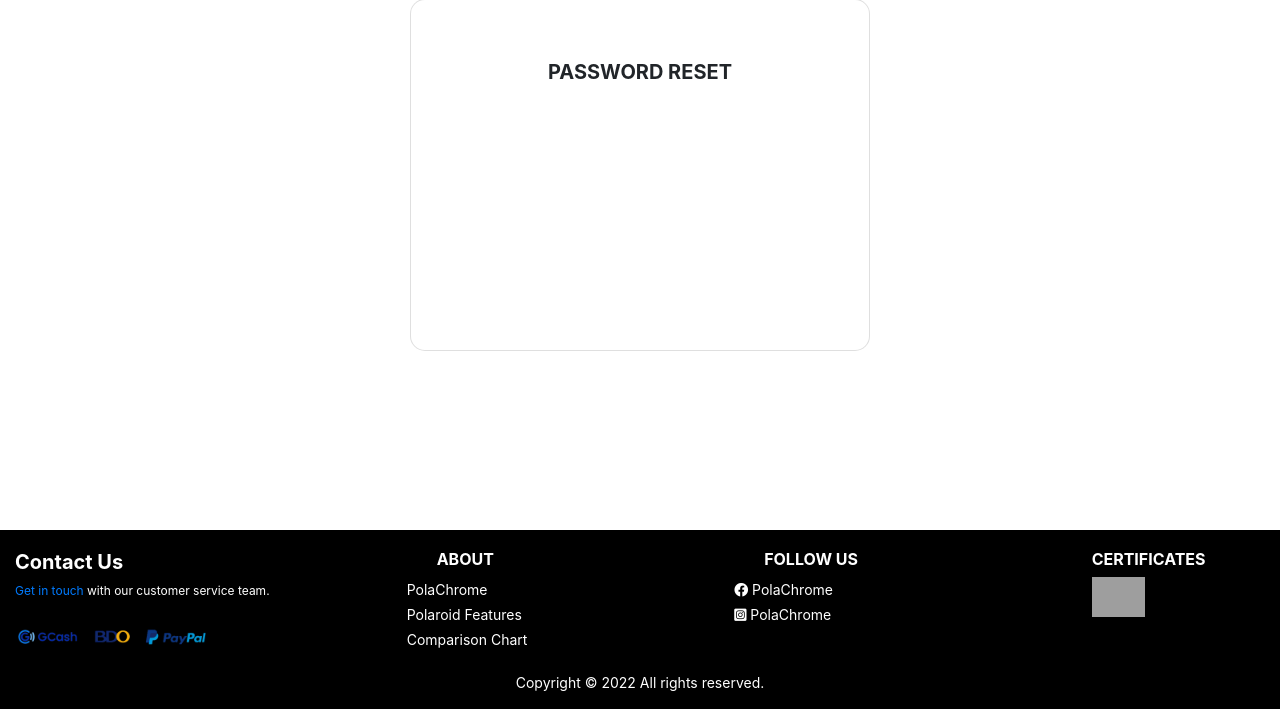
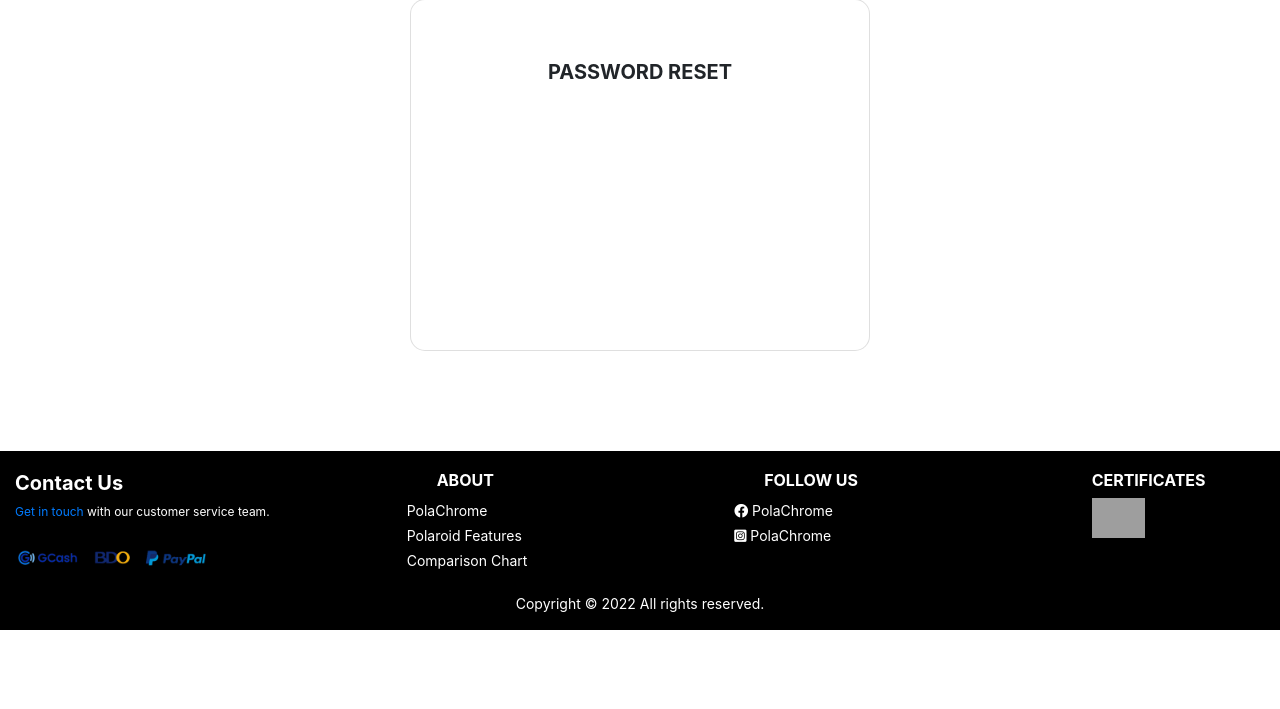
Before and after one commit to Polachrome-Website/polachrome-website, a PHP site: page /new-pw.php?selector=1 in a window 1280 px wide. Shown: the part 91-800 px from the top of the page. Run offline with PHP 8.4, Linux system fonts and the light colour scheme; data that the repository does not hold is empty; some libraries are stand-ins or nearby versions; grey boxes are pictures that could not be loaded.

Commit message:
footer fix on place order funciton and reset pass page

```diff
--- a/styles/cart.css
+++ b/styles/cart.css
@@ -305,7 +305,7 @@ footer{
   background-color: black;
   color:white;
   width: 100%;
-  position: relative;
+  position: relative!important;
   bottom: 0px;
   height: min-content;
   margin-top: 30px;
--- a/styles/payment.css
+++ b/styles/payment.css
@@ -243,7 +243,7 @@ footer{
   background-color: black;
   color:white;
   width: 100%;
-  position: relative;
+  position: relative!important;
   bottom: 0px;
   width: 100%;
   height: min-content;
--- a/styles/reset-pw.css
+++ b/styles/reset-pw.css
@@ -145,7 +145,7 @@ button[type="submit"]:focus{
 footer{
   background-color: black;
   color:white;
-  position: fixed;
+  position: relative!important;
   bottom: 0px;
   width: 100%;
   height: min-content;
```
